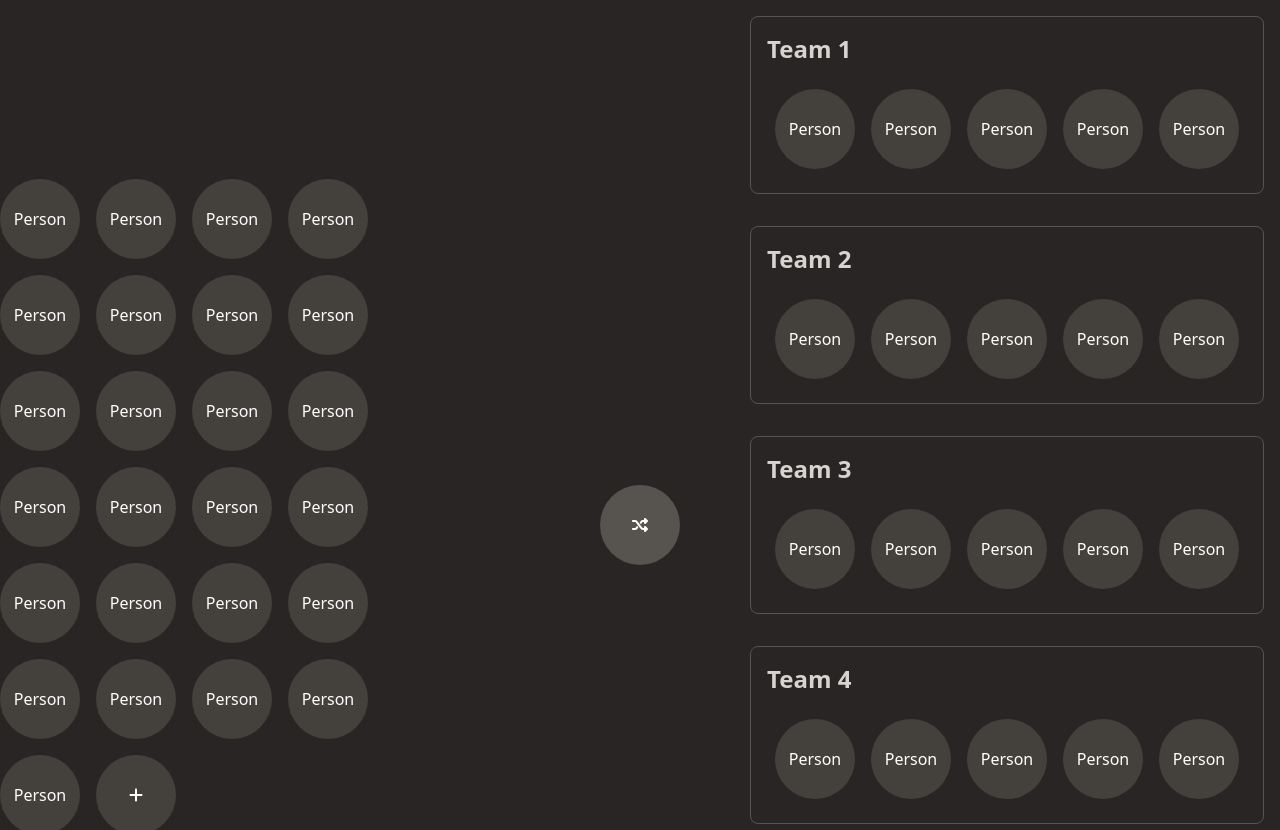
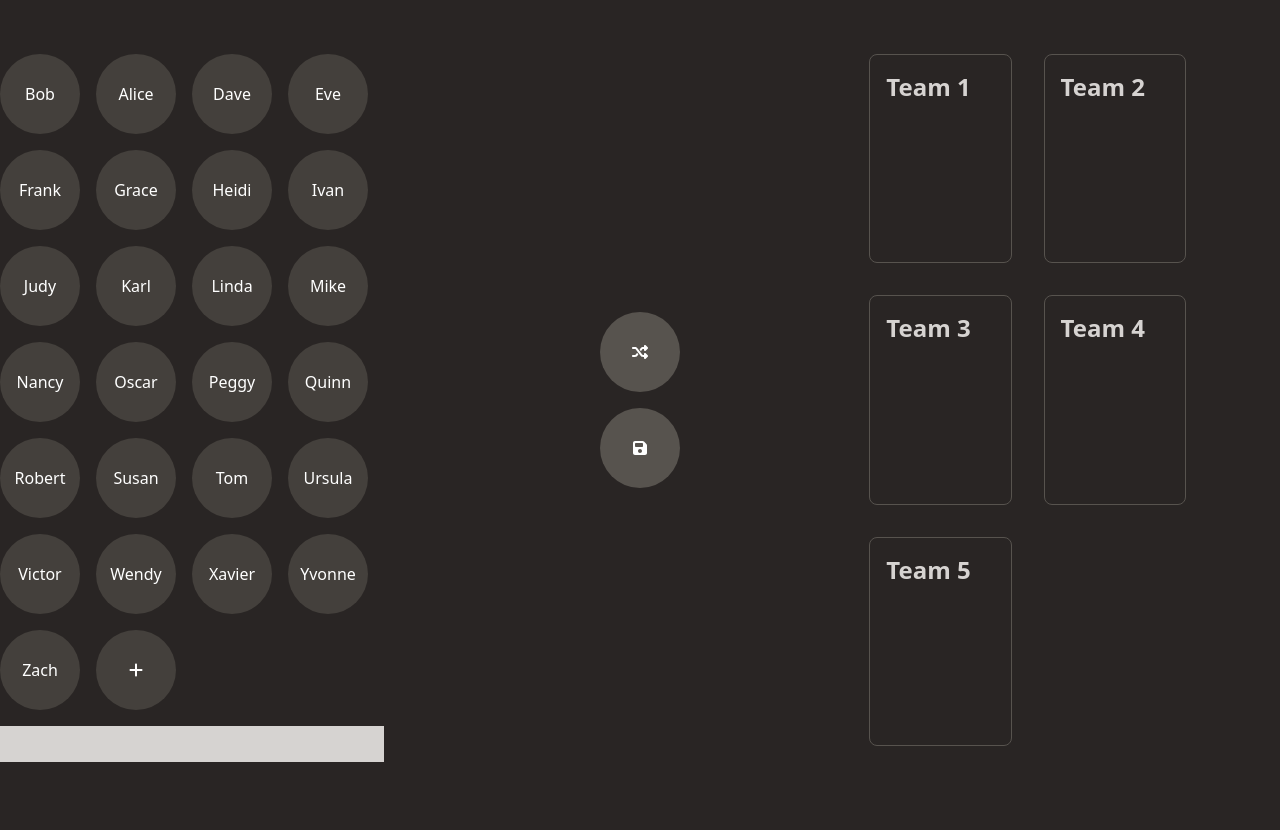
Before and after one commit to AhmedAnwarHafez/mythical-mix-svelte, a SvelteKit app: page / in a window 1280 px wide. Shown: the top 830 px of the page. After the commit the page ends 800 px from the top, so only its background shows below. Built offline with nearby package versions, Linux system fonts and the light colour scheme.

Commit message:
introduce animation

```diff
--- a/src/routes/+page.svelte
+++ b/src/routes/+page.svelte
@@ -1,16 +1,184 @@
 <script>
-	let people = Array.from({ length: 25 }, (_, i) => ({
-		name: `Person`,
-	}))
+	import { quintOut } from 'svelte/easing'
+	import { crossfade } from 'svelte/transition'
+
+	const [send, receive] = crossfade({
+		duration: (d) => Math.sqrt(d * 200),
+
+		fallback(node, params) {
+			const style = getComputedStyle(node)
+			const transform = style.transform === 'none' ? '' : style.transform
+
+			return {
+				duration: 600,
+				easing: quintOut,
+				css: (t) => `
+					transform: ${transform} scale(${t});
+					opacity: ${t}
+				`,
+			}
+		},
+	})
+
+	// a list of 25 people with random names
+	let people = [
+		{
+			id: 1,
+			name: 'Bob',
+			team: -1,
+		},
+		{
+			id: 2,
+			name: 'Alice',
+			team: -1,
+		},
+		{
+			id: 3,
+			name: 'Dave',
+			team: -1,
+		},
+		{
+			id: 4,
+			name: 'Eve',
+			team: -1,
+		},
+		{
+			id: 5,
+			name: 'Frank',
+			team: -1,
+		},
+		{
+			id: 6,
+			name: 'Grace',
+			team: -1,
+		},
+		{
+			id: 7,
+			name: 'Heidi',
+			team: -1,
+		},
+		{
+			id: 8,
+			name: 'Ivan',
+			team: -1,
+		},
+		{
+			id: 9,
+			name: 'Judy',
+			team: -1,
+		},
+		{
+			id: 10,
+			name: 'Karl',
+			team: -1,
+		},
+		{
+			id: 11,
+			name: 'Linda',
+			team: -1,
+		},
+		{
+			id: 12,
+			name: 'Mike',
+			team: -1,
+		},
+		{
+			id: 13,
+			name: 'Nancy',
+			team: -1,
+		},
+		{
+			id: 14,
+			name: 'Oscar',
+			team: -1,
+		},
+		{
+			id: 15,
+			name: 'Peggy',
+			team: -1,
+		},
+		{
+			id: 16,
+			name: 'Quinn',
+			team: -1,
+		},
+		{
+			id: 17,
+			name: 'Robert',
+			team: -1,
+		},
+		{
+			id: 18,
+			name: 'Susan',
+			team: -1,
+		},
+		{
+			id: 19,
+			name: 'Tom',
+			team: -1,
+		},
+		{
+			id: 20,
+			name: 'Ursula',
+			team: -1,
+		},
+		{
+			id: 21,
+			name: 'Victor',
+			team: -1,
+		},
+		{
+			id: 22,
+			name: 'Wendy',
+			team: -1,
+		},
+		{
+			id: 23,
+			name: 'Xavier',
+			team: -1,
+		},
+		{
+			id: 24,
+			name: 'Yvonne',
+			team: -1,
+		},
+		{
+			id: 25,
+			name: 'Zach',
+			team: -1,
+		},
+	]
+
+	// shuffle the people into 5 teams
+	function shuffle() {
+		// reset the teams
+		people = people.map((person) => {
+			person.team = 0
+			return person
+		})
+
+		// shuffle the people
+		people = people.sort(() => Math.random() - 0.5)
+
+		// assign the people to teams
+		people = people.map((person, index) => {
+			person.team = Math.floor(index / 5)
+			return person
+		})
+	}
 </script>
 
-<section class="container mx-auto h-screen bg-stone-800 text-white">
-	<section class=" grid grid-cols-3 ">
+<section
+	class="container mx-auto flex items-center justify-center h-screen bg-stone-800 text-white"
+>
+	<section class="grid grid-cols-3">
 		<!-- People -->
 		<section class="self-center">
 			<ul class="mt-4 w-96 flex flex-wrap">
-				{#each people as person}
+				{#each people.filter((person) => person.team === -1) as person (person.id)}
 					<li
+						in:receive={{ key: person.id }}
+						out:send={{ key: person.id }}
 						class="w-20 h-20 flex items-center justify-center bg-stone-700 rounded-full text-center mr-4 mb-4"
 					>
 						<span>{person.name}</span>
@@ -24,23 +192,32 @@
 				<input type="text" class="bg-stone-300 text-3xl w-full text-stone-900" />
 			</ul>
 		</section>
-		<section class="self-center place-self-center">
+		<section class="self-center place-self-center flex flex-col gap-4">
 			<!-- big button in the center of the screeen -->
 			<button
 				class="bg-stone-600 text-white rounded-full w-20 h-20 flex items-center justify-center hover:text-xl hover:bg-stone-700"
+				on:click={shuffle}
 			>
 				<i class="fa-solid fa-shuffle" />
 			</button>
+			<button
+				class="bg-stone-600 text-white rounded-full w-20 h-20 flex items-center justify-center hover:text-xl hover:bg-stone-700"
+				on:click={shuffle}
+			>
+				<i class="fa-solid fa-save" />
+			</button>
 		</section>
 		<!-- Teams -->
-		<section class="col-start-3 col-end-4 flex flex-wrap justify-end">
+		<section class="col-start-3 col-end-4 flex flex-wrap justify-start">
 			{#each Array.from({ length: 5 }).map((_, i) => i) as team, idx}
 				<section class="rounded-lg m-4 basis-1/3 border border-stone-600 p-4">
 					<h1 class="text-2xl font-bold text-stone-300">Team {team + 1}</h1>
 					<ul class="mt-4 flex">
 						<!-- take five people -->
-						{#each people.slice(0, 5) as person}
+						{#each people.filter((person) => person.team === idx) as person (person.id)}
 							<li
+								in:receive={{ key: person.id }}
+								out:send={{ key: person.id }}
 								class="w-20 h-20 flex items-center justify-center bg-stone-700 rounded-full text-center m-2"
 							>
 								<span>{person.name}</span>
```
